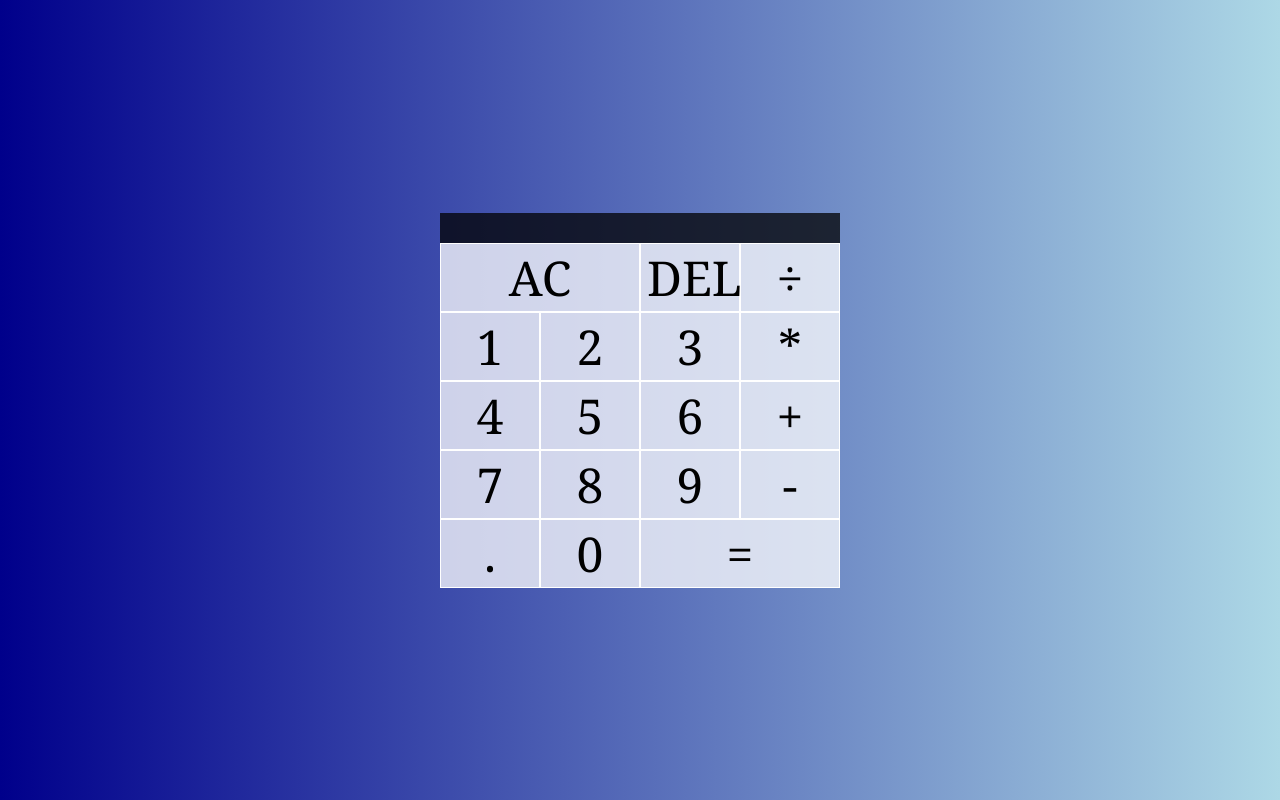
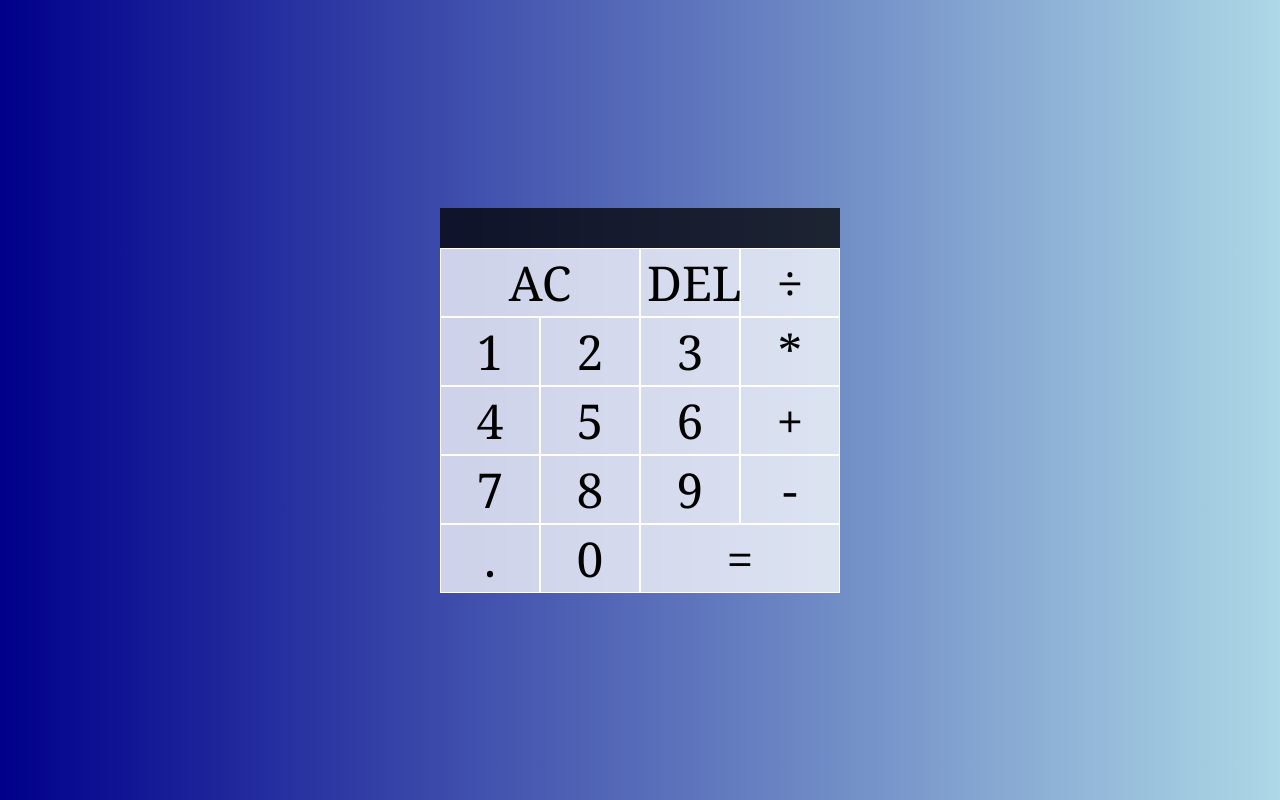
Before and after one commit to lipecayres/js-calculator, a plain HTML site: page index.html in a window 1280 px wide. Drawn offline with Linux system fonts and the light colour scheme.

Commit message:
reference bug

```diff
--- a/index.html
+++ b/index.html
@@ -12,7 +12,7 @@
     <div class="calculator-grid">
         <div class="output">
             <div data-previous-operand class="previous-operand"></div>
-            <div data-current-operandclass="current-operand"></div>
+            <div data-current-operand class="current-operand"></div>
         </div>
     <button data-allClear class="span-two">AC</button>
     <button data-delete>DEL</button>
```
